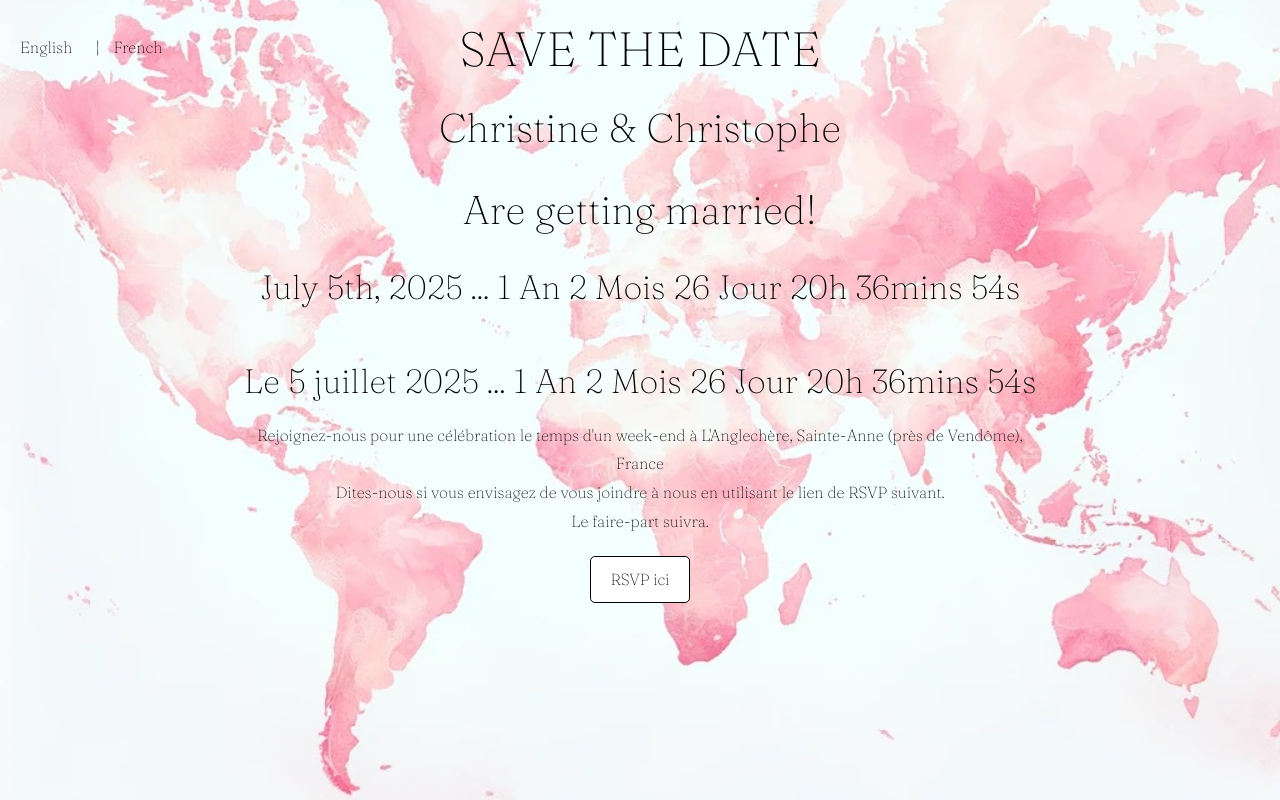
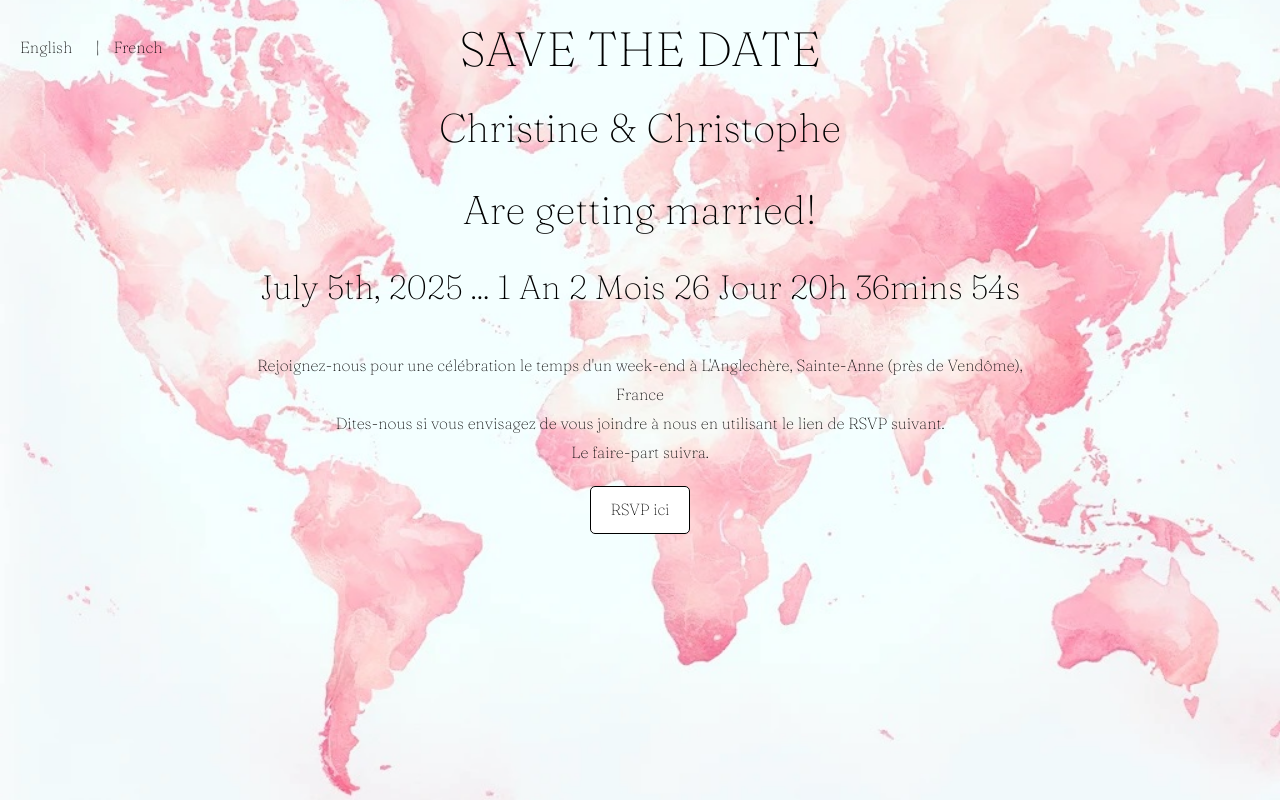
Before and after one commit to lemariagedeschris/wedding-save-the-date, a plain HTML site: page index.html in a window 1280 px wide. Both pictures are taken after a click on the link "French". Drawn offline with Linux system fonts and the light colour scheme.

Commit message:
Update index.html

```diff
--- a/index.html
+++ b/index.html
@@ -84,8 +84,7 @@ function toggleLanguage(lang) {
             <a href="rsvp_en.html" target="_blank">RSVP Here</a>
         </div>
         <div id="frenchContent" style="display:none;">
-            <p><span class="date-countdown">Le 5 juillet 2025 ... <span id="countdownFR"></span></span><br>
-            Rejoignez-nous pour une célébration le temps d'un week-end à L'Anglechère, Sainte-Anne (près de Vendôme), France<br>
+            <p>Rejoignez-nous pour une célébration le temps d'un week-end à L'Anglechère, Sainte-Anne (près de Vendôme), France<br>
             Dites-nous si vous envisagez de vous joindre à nous en utilisant le lien de RSVP suivant.<br>
             Le faire-part suivra.</p>
             <a href="rsvp_fr.html" target="_blank">RSVP ici</a>
```
